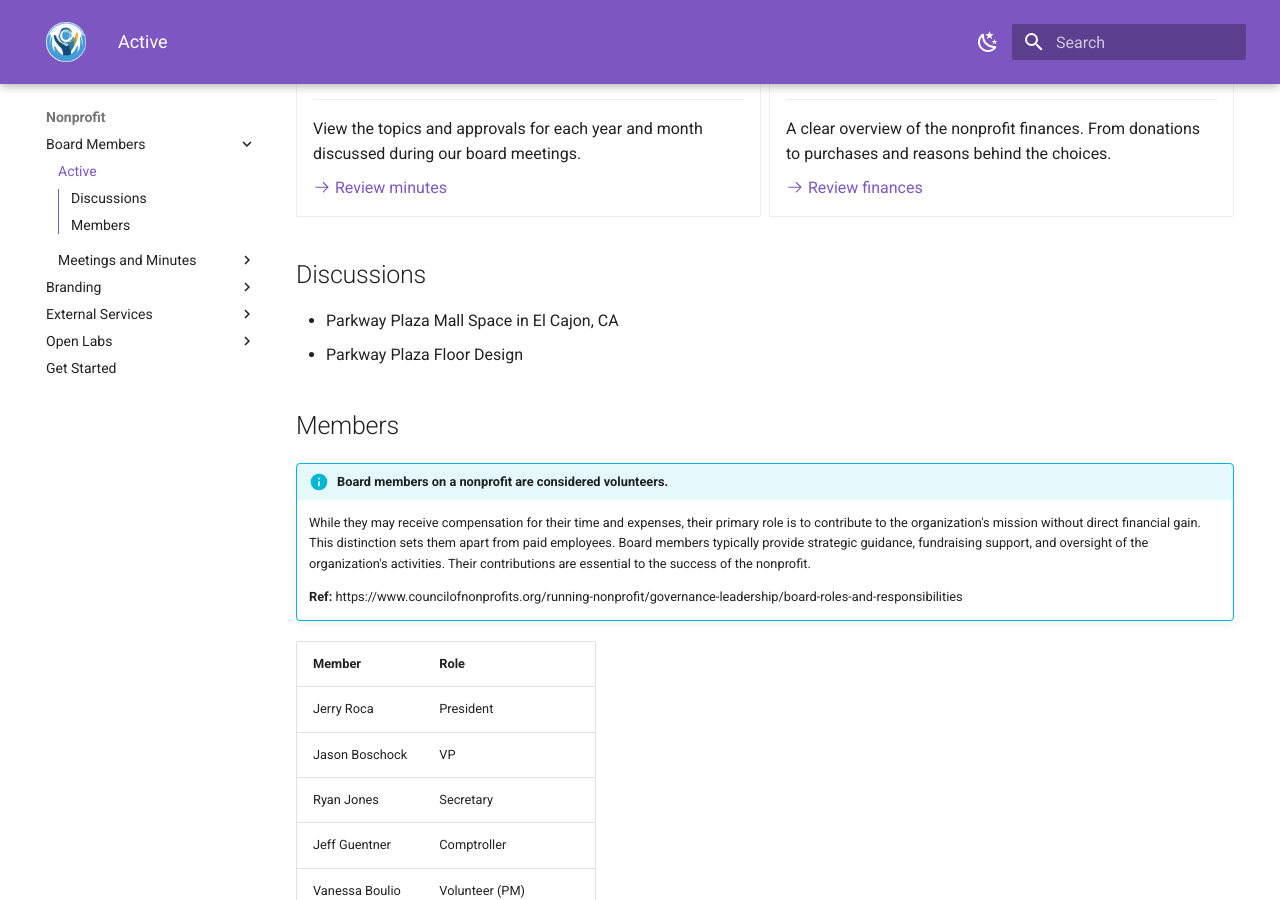
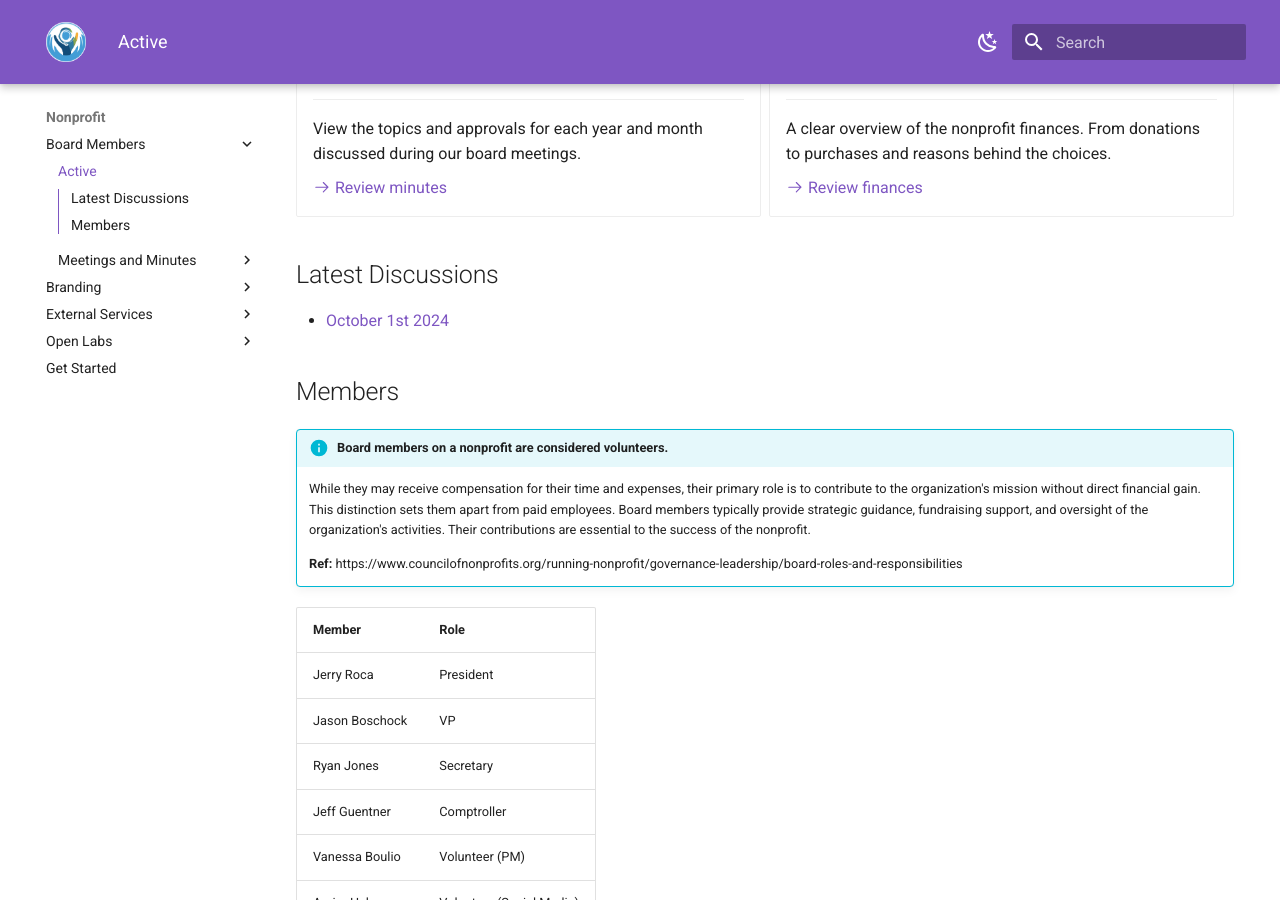
Before and after one commit to FundedYouth/mkdocs, an MkDocs documentation site: the page built from docs/Nonprofit/Board_Members/README.md, in a window 1280 px wide and 900 px high, scrolled down 410 px. Built offline with MkDocs 1.6.1 and Material for MkDocs 9.7.7, drawn with Linux system fonts in a browser that asks for light colours.

Commit message:
Discussions provides link to Meetings and Minutes

```diff
--- a/docs/Nonprofit/Board_Members/README.md
+++ b/docs/Nonprofit/Board_Members/README.md
@@ -33,10 +33,9 @@ As a nonprofit we understand the importance of transparency, which is why this p
 
 </div>
 
-## Discussions
+## Latest Discussions
 
-- Parkway Plaza Mall Space in El Cajon, CA
-- Parkway Plaza Floor Design
+- [October 1st 2024](./Meetings_and_Minutes/2024.md)
 
 ## Members
 
```
